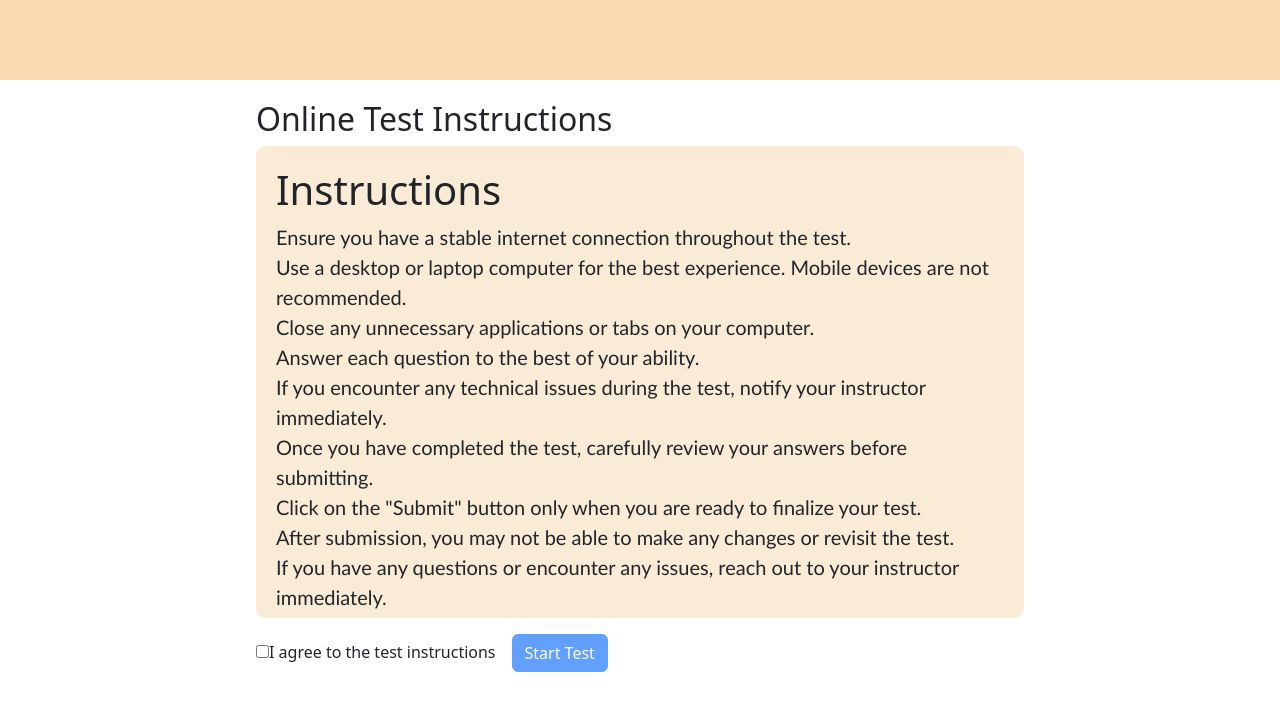
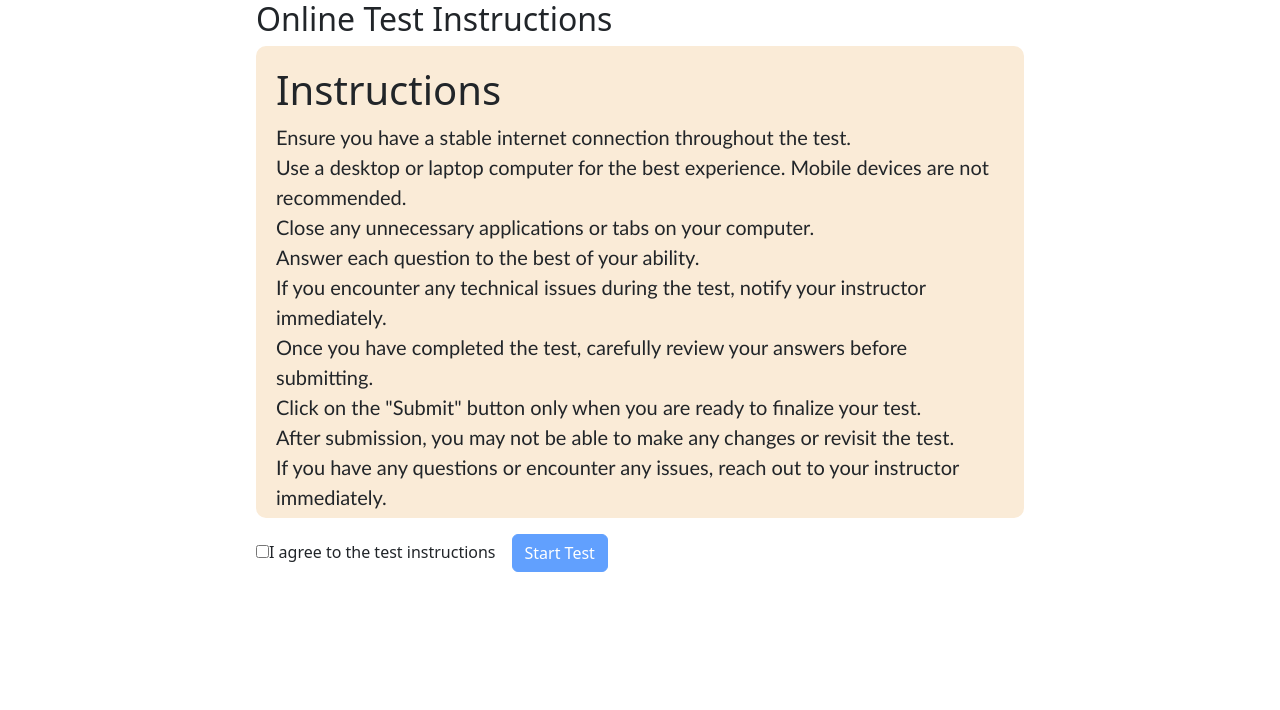
Before and after one commit to sriram-sahu/projectOne, a React (Create React App) app: page / in a window 1280 px wide. Shown: the top 710 px of the page. Built offline with nearby package versions, Linux system fonts and the light colour scheme.

Commit message:
sixth commit

```diff
--- a/src/components/AdminComponent/GetStudentDetails.js
+++ b/src/components/AdminComponent/GetStudentDetails.js
@@ -177,6 +177,7 @@ const GetStudentsDetails = () => {
       }
     });
   };
+
   const handleFilter = () => {
     const filtered = sheetData.filter((item) => {
       const itemDate = new Date(item.Timestamp);
@@ -194,7 +195,6 @@ const GetStudentsDetails = () => {
 
   return (
     <div>
-      <Navbar />
       <div>
         <p>
           {isSignedIn ? (
--- a/src/components/AdminComponent/StudentChart.js
+++ b/src/components/AdminComponent/PieChart.js
@@ -2,7 +2,7 @@ import React from "react";
 
 // import {Chart} from 'react-google-charts'
 import Chart from "react-apexcharts";
-const Chat = (props) => {
+const PieChart = (props) => {
   const { Operating_System_Score, React_Score, Java_Score, Javascript_Score } =
     props;
   const a = (Java_Score / 5) * 100;
@@ -24,4 +24,4 @@ const Chat = (props) => {
   );
 };
 
-export default Chat;
+export default PieChart;
--- a/src/components/AdminComponent/StudentProfile.js
+++ b/src/components/AdminComponent/StudentProfile.js
@@ -2,7 +2,7 @@ import React, { useRef } from "react";
 import { useLocation } from "react-router";
 import { useReactToPrint } from "react-to-print";
 import Barchart from "./BarCharts";
-import Navbar from "../design/Navbar";
+import PieChart from "./PieChart";
 
 const StudentProfile = () => {
   const location = useLocation();
@@ -27,7 +27,6 @@ const StudentProfile = () => {
 
   return (
     <div>
-      <Navbar />
       <div className='p-3' ref={detailsPdf}>
         {console.log(item)}
         <h1>Student Details</h1>
@@ -37,13 +36,13 @@ const StudentProfile = () => {
         <p>Interests Score : {interests_score}</p>
         <p>Aptitude Score : {aptitude_score}</p>
         <div>
-          {/* <Chat
+          <PieChart
             Score={Score}
             Java_Score={Java_Score}
             Operating_System_Score={Operating_System_Score}
             Javascript_Score={Javascript_Score}
             React_Score={React_Score}
-          /> */}
+          />
           {console.log("barChart")}
           <Barchart itemDetails={item} />
         </div>
--- a/src/components/AdminComponent/StudentsTable.js
+++ b/src/components/AdminComponent/StudentsTable.js
@@ -13,8 +13,6 @@ export default function StudentsTable(props) {
 
   const updateScore = (item) => {
     if (item.Total_Score === undefined) {
-      console.log(item.Total_Score, "hghj");
-      console.log(item.Timestamp, "sri");
       fetch(`https://sheetdb.io/api/v1/lwkpk0h10tyzh/Email/${item.Email}`, {
         method: "PATCH",
         headers: {
--- a/src/components/StudentComponent/PsychometricText.js
+++ b/src/components/StudentComponent/PsychometricText.js
@@ -1,10 +1,8 @@
 import React from "react";
-import Navbar from "../design/Navbar";
 
 const PsychoMetricText = () => {
   return (
     <div>
-      <Navbar />
       <div className='details-container'>
         <div>
           <div>
--- a/src/components/StudentComponent/StudentDetails.js
+++ b/src/components/StudentComponent/StudentDetails.js
@@ -1,7 +1,7 @@
 import React, { useState } from "react";
 import "./index.css";
 import { useNavigate } from "react-router-dom";
-import Navbar from "../design/Navbar";
+
 import MyContext from "../../context/context";
 
 const StudentDetails = (props) => {
@@ -29,7 +29,6 @@ const StudentDetails = (props) => {
   };
   return (
     <div>
-      <Navbar />
       <div className='details-container'>
         <form className='forms-container' onSubmit={onSubmitDetails}>
           <h1 className='heading'>Enter Your Details</h1>
--- a/src/components/StudentComponent/TestInstructions.js
+++ b/src/components/StudentComponent/TestInstructions.js
@@ -1,6 +1,5 @@
 import React, { useState } from "react";
 import { useNavigate } from "react-router-dom";
-import { Navbar } from "react-bootstrap";
 import "./index.css";
 
 const TestInstructions = () => {
@@ -23,7 +22,6 @@ const TestInstructions = () => {
 
   return (
     <div>
-      <Navbar />
       <div className='test-instructions'>
         <div>
           <h2>Online Test Instructions</h2>
--- a/src/components/design/Navbar.js
+++ /dev/null
@@ -1,20 +0,0 @@
-import React from "react";
-import "./index.css";
-
-const Navbar = () => {
-  return (
-    <div>
-      <nav
-        className='navbar '
-        data-bs-theme='white'
-        style={{ backgroundColor: "rgb(248, 218, 179)" }}
-      >
-        <div className='container-fluid'>
-          <a className='navbar-brand'></a>
-        </div>
-      </nav>
-    </div>
-  );
-};
-
-export default Navbar;
--- a/src/components/design/index.css
+++ /dev/null
@@ -1,5 +0,0 @@
-.navbar {
-  height: 80px;
-  margin-bottom: 20px;
-  background-color: rgb(248, 218, 179);
-}
```
